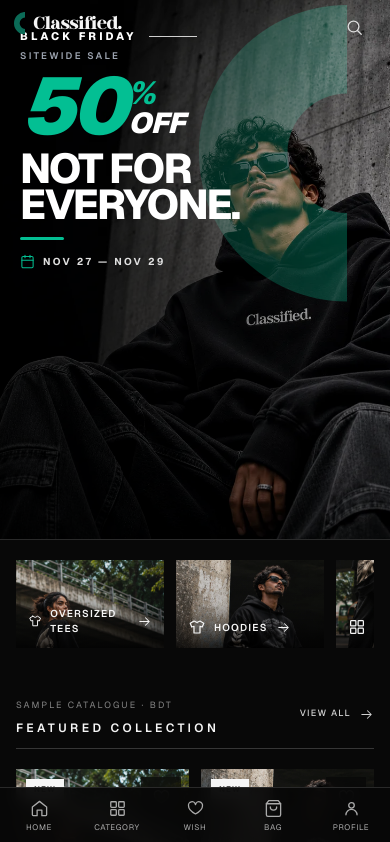
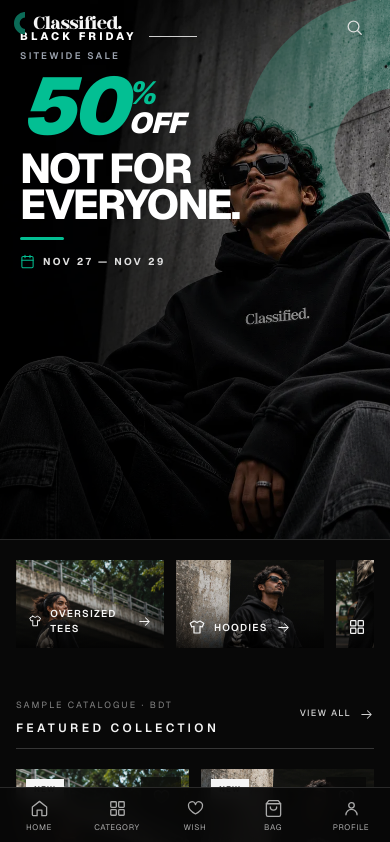
Before and after one commit to wearclassified/Classified., a Next.js app: page / in a window 390 px wide. Shown: the top 842 px of the page. Built offline with nearby package versions, Linux system fonts and the light colour scheme.

Commit message:
feat(hero): position ghost C in top-right corner and layer behind model head with foreground cutout

```diff
--- a/src/features/storefront/components/hero-section.tsx
+++ b/src/features/storefront/components/hero-section.tsx
@@ -12,6 +12,7 @@ import { FounderCampaignDrawer } from "./founder-campaign-drawer";
 
 const heroImage = "/images/hero-campaign.webp";
 const heroImageMobile = "/images/hero-campaign-mobile.webp";
+const heroImageMobileBoy = "/images/hero-campaign-mobile-boy.webp";
 
 export function HeroSection() {
   const [campaign, setCampaign] = useState<HeroCampaignData>(defaultHeroCampaign);
@@ -66,7 +67,7 @@ export function HeroSection() {
       {/* Ghosted Giant C Brand Mark on Concrete Wall */}
       <div
         aria-hidden="true"
-        className="pointer-events-none absolute right-[11%] top-[1%] -z-15 h-[55%] w-auto select-none opacity-45 mix-blend-screen sm:right-[8%] sm:top-[3%] sm:h-[72%] lg:right-[15%] lg:top-[4%] lg:h-[82%]"
+        className="pointer-events-none absolute right-[-2%] top-[-1%] -z-[15] h-[58%] w-auto select-none opacity-45 mix-blend-screen sm:right-[8%] sm:top-[3%] sm:h-[72%] lg:right-[15%] lg:top-[4%] lg:h-[82%]"
       >
         <svg
           viewBox="0 0 33.5 67"
@@ -75,6 +76,18 @@ export function HeroSection() {
           <path d="M 33.5,0 C 15,0 0,15 0,33.5 C 0,52 15,67 33.5,67 L 33.5,47 C 26,47 20,41 20,33.5 C 20,26 26,20 33.5,20 Z" />
         </svg>
       </div>
+
+      {/* Mobile Boy Cutout (keeps Ghost C strictly behind the head, face & hoodie) */}
+      <Image
+        src={heroImageMobileBoy}
+        alt=""
+        aria-hidden="true"
+        fill
+        priority
+        unoptimized
+        sizes="100vw"
+        className="pointer-events-none -z-[12] object-cover object-[center_18%] sm:hidden"
+      />
 
       {/* Atmospheric Contrast Gradient */}
       <div aria-hidden="true" className="store-hero-shade absolute inset-0 -z-10" />
```
Also changed, not shown: public/images/hero-campaign-mobile-boy.webp (added).
